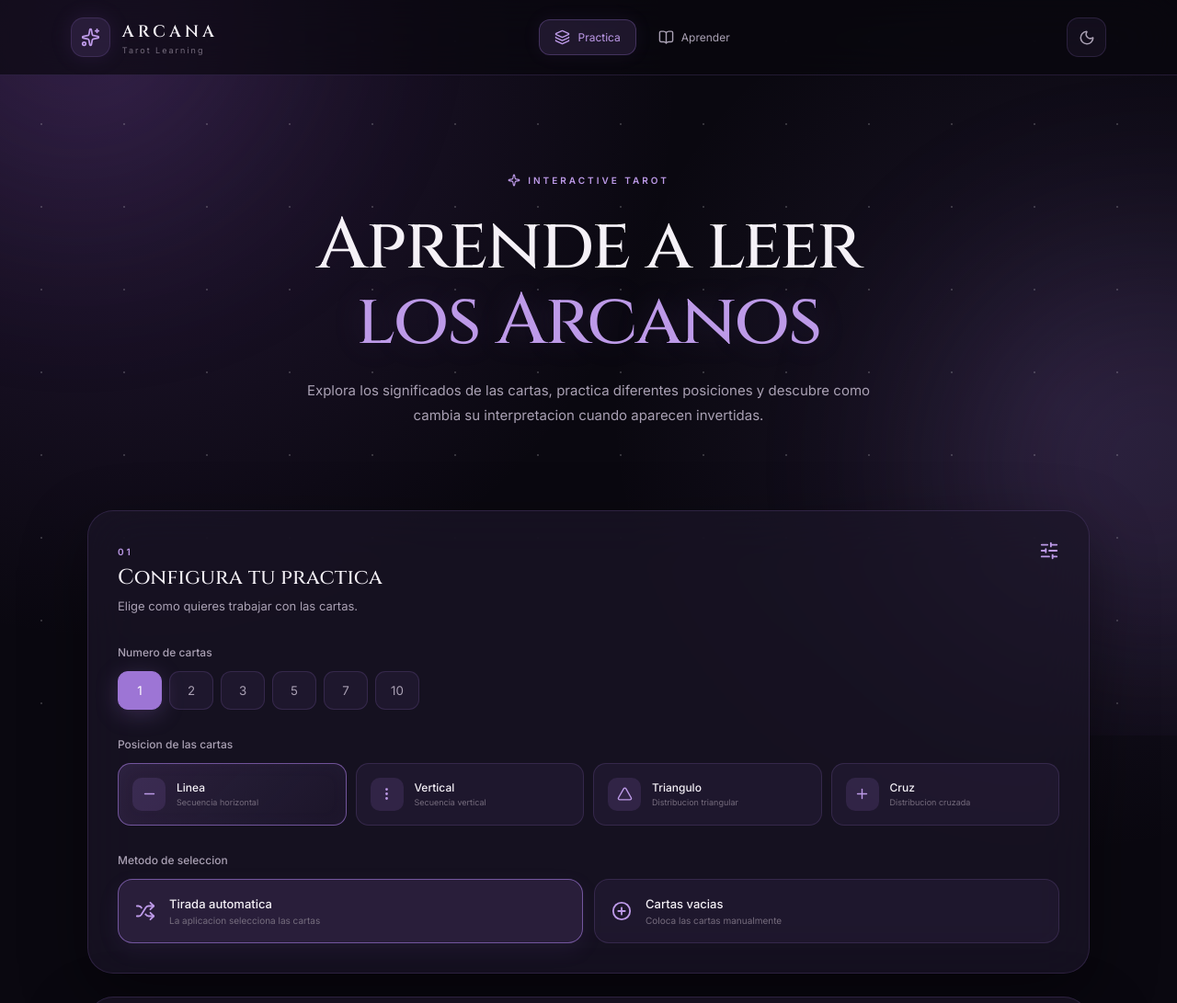
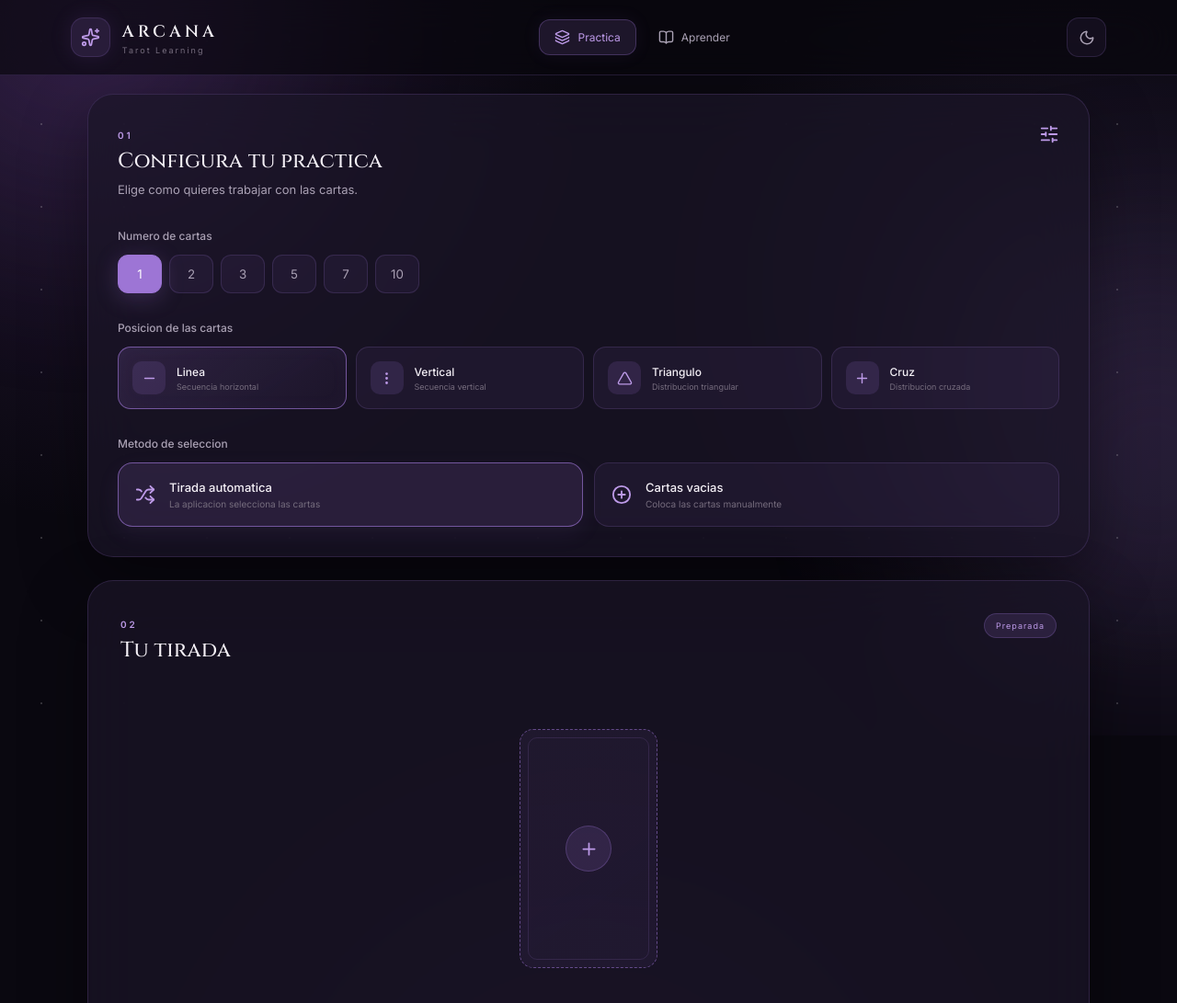
Before and after one commit to DREW2108/Arcana, a plain HTML site: page index.html in a window 1280 px wide. Shown: the top 1091 px of the page at 92% size. Drawn offline with nearby package versions, Linux system fonts and the light colour scheme; no server answers.

````diff
--- a/index.html
+++ b/index.html
@@ -1,13 +1,14 @@
+
 <!DOCTYPE html>
+<html lang="es">
 
-<html lang="es">
 <head>
     <meta charset="UTF-8">
     <meta name="viewport" content="width=device-width, initial-scale=1.0">
 
-
     <title>Arcana - Tarot Learning</title>
 
+    <!-- GOOGLE FONTS -->
     <link rel="preconnect" href="https://fonts.googleapis.com">
     <link rel="preconnect" href="https://fonts.gstatic.com" crossorigin>
 
@@ -16,21 +17,25 @@
         rel="stylesheet"
     >
 
+    <!-- LUCIDE -->
     <script src="https://unpkg.com/lucide@latest"></script>
 
+    <!-- CSS -->
     <link rel="stylesheet" href="css/style.css">
-
-
 </head>
 
 <body>
 
+    <!-- ============================= -->
+    <!-- BACKGROUND -->
+    <!-- ============================= -->
 
     <div class="background-effects">
         <div class="orb orb-one"></div>
         <div class="orb orb-two"></div>
         <div class="stars"></div>
     </div>
+
 
     <!-- ============================= -->
     <!-- TOPBAR -->
@@ -51,6 +56,7 @@
 
         </div>
 
+
         <nav class="main-nav">
 
             <button
@@ -61,6 +67,7 @@
                 <span>Practica</span>
             </button>
 
+
             <button
                 class="nav-button"
                 data-section="learn"
@@ -70,6 +77,7 @@
             </button>
 
         </nav>
+
 
         <button
             class="theme-button"
@@ -82,39 +90,12 @@
     </header>
 
 
-<main>
 
     <!-- ============================= -->
-    <!-- HERO -->
+    <!-- MAIN -->
     <!-- ============================= -->
 
-    <section
-        class="hero"
-        id="heroSection"
-    >
-
-        <div class="hero-content">
-
-            <span class="eyebrow">
-                <i data-lucide="sparkle"></i>
-                INTERACTIVE TAROT
-            </span>
-
-            <h2>
-                Aprende a leer
-                <span>los Arcanos</span>
-            </h2>
-
-            <p>
-                Explora los significados de las cartas,
-                practica diferentes posiciones y descubre
-                como cambia su interpretacion cuando
-                aparecen invertidas.
-            </p>
-
-        </div>
-
-    </section>
+    <main>
 
 
         <!-- ============================= -->
@@ -126,7 +107,9 @@
             id="practiceSection"
         >
 
+            <!-- ============================= -->
             <!-- CONFIGURACION -->
+            <!-- ============================= -->
 
             <div class="configuration-panel">
 
@@ -154,7 +137,9 @@
                 </div>
 
 
+                <!-- ============================= -->
                 <!-- NUMERO DE CARTAS -->
+                <!-- ============================= -->
 
                 <div class="config-group">
 
@@ -211,7 +196,10 @@
                 </div>
 
 
+
+                <!-- ============================= -->
                 <!-- POSICION -->
+                <!-- ============================= -->
 
                 <div class="config-group">
 
@@ -220,6 +208,9 @@
                     </label>
 
                     <div class="spread-options">
+
+
+                        <!-- LINEA -->
 
                         <button
                             class="spread-option active"
@@ -231,14 +222,22 @@
                             </div>
 
                             <div>
-                            <strong>Linea</strong>
+
+                                <strong>
+                                    Linea
+                                </strong>
+
                                 <span>
                                     Secuencia horizontal
                                 </span>
+
                             </div>
 
                         </button>
 
+
+
+                        <!-- VERTICAL -->
 
                         <button
                             class="spread-option"
@@ -250,14 +249,22 @@
                             </div>
 
                             <div>
-                            <strong>Vertical</strong>
+
+                                <strong>
+                                    Vertical
+                                </strong>
+
                                 <span>
                                     Secuencia vertical
                                 </span>
+
                             </div>
 
                         </button>
 
+
+
+                        <!-- TRIANGULO -->
 
                         <button
                             class="spread-option"
@@ -269,14 +276,22 @@
                             </div>
 
                             <div>
-                            <strong>Triangulo</strong>
+
+                                <strong>
+                                    Triangulo
+                                </strong>
+
                                 <span>
                                     Distribucion triangular
                                 </span>
+
                             </div>
 
                         </button>
 
+
+
+                        <!-- CRUZ -->
 
                         <button
                             class="spread-option"
@@ -288,10 +303,15 @@
                             </div>
 
                             <div>
-                            <strong>Cruz</strong>
+
+                                <strong>
+                                    Cruz
+                                </strong>
+
                                 <span>
                                     Distribucion cruzada
                                 </span>
+
                             </div>
 
                         </button>
@@ -301,7 +321,10 @@
                 </div>
 
 
+
+                <!-- ============================= -->
                 <!-- METODO DE SELECCION -->
+                <!-- ============================= -->
 
                 <div class="config-group">
 
@@ -310,6 +333,9 @@
                     </label>
 
                     <div class="selection-mode">
+
+
+                        <!-- AUTOMATICA -->
 
                         <button
                             class="selection-mode-option active"
@@ -333,6 +359,9 @@
 
                         </button>
 
+
+
+                        <!-- MANUAL -->
 
                         <button
                             class="selection-mode-option"
@@ -363,7 +392,10 @@
             </div>
 
 
+
+            <!-- ============================= -->
             <!-- AREA DE TIRADA -->
+            <!-- ============================= -->
 
             <div class="reading-area">
 
@@ -391,11 +423,23 @@
                 </div>
 
 
+
+                <!-- ============================= -->
+                <!-- CARTAS -->
+                <!-- ============================= -->
+
                 <div
                     class="cards-area spread-line"
                     id="cardsArea"
-            ></div>
+                >
 
+                </div>
+
+
+
+                <!-- ============================= -->
+                <!-- BOTONES -->
+                <!-- ============================= -->
 
                 <div class="reading-actions">
 
@@ -403,16 +447,27 @@
                         class="primary-button"
                         id="drawButton"
                     >
+
                         <i data-lucide="sparkles"></i>
-                    <span>Sacar cartas</span>
+
+                        <span>
+                            Sacar cartas
+                        </span>
+
                     </button>
+
 
                     <button
                         class="secondary-button"
                         id="resetButton"
                     >
+
                         <i data-lucide="rotate-ccw"></i>
-                    <span>Reiniciar</span>
+
+                        <span>
+                            Reiniciar
+                        </span>
+
                     </button>
 
                 </div>
@@ -420,6 +475,7 @@
             </div>
 
         </section>
+
 
 
         <!-- ============================= -->
@@ -441,10 +497,12 @@
 
                 </span>
 
+
                 <h2>
                     Explora los
                     <span>Arcanos</span>
                 </h2>
+
 
                 <p>
                     Estudia cada carta y descubre como
@@ -455,6 +513,11 @@
             </div>
 
 
+
+            <!-- ============================= -->
+            <!-- FILTROS -->
+            <!-- ============================= -->
+
             <div class="category-filters">
 
                 <button
@@ -464,12 +527,14 @@
                     Todas
                 </button>
 
+
                 <button
                     class="category-filter"
                     data-category="major"
                 >
                     Arcanos Mayores
                 </button>
+
 
                 <button
                     class="category-filter"
@@ -478,6 +543,7 @@
                     Bastos
                 </button>
 
+
                 <button
                     class="category-filter"
                     data-category="cups"
@@ -485,12 +551,14 @@
                     Copas
                 </button>
 
+
                 <button
                     class="category-filter"
                     data-category="swords"
                 >
                     Espadas
                 </button>
+
 
                 <button
                     class="category-filter"
@@ -502,18 +570,25 @@
             </div>
 
 
+
+            <!-- ============================= -->
+            <!-- CARTAS DE APRENDIZAJE -->
+            <!-- ============================= -->
+
             <div
                 class="learning-grid"
                 id="learningGrid"
-        ></div>
+            >
+            </div>
 
         </section>
 
     </main>
 
 
+
     <!-- ============================= -->
-<!-- MODAL SELECCION -->
+    <!-- MODAL SELECCION DE CARTA -->
     <!-- ============================= -->
 
     <div
@@ -522,6 +597,7 @@
     >
 
         <div class="card-modal">
+
 
             <div class="modal-header">
 
@@ -537,6 +613,7 @@
 
                 </div>
 
+
                 <button
                     class="close-modal"
                     id="closeModal"
@@ -547,6 +624,9 @@
 
             </div>
 
+
+
+            <!-- BUSCADOR -->
 
             <div class="modal-search">
 
@@ -562,14 +642,19 @@
             </div>
 
 
+
+            <!-- CARTAS -->
+
             <div
                 class="modal-cards"
                 id="modalCards"
-        ></div>
+            >
+            </div>
 
         </div>
 
     </div>
+
 
 
     <!-- ============================= -->
@@ -583,22 +668,33 @@
 
         <div class="detail-modal">
 
+
             <button
                 class="close-modal detail-close"
                 id="closeDetail"
                 aria-label="Cerrar"
             >
+
                 <i data-lucide="x"></i>
+
             </button>
 
+
+
+            <!-- CARTA -->
 
             <div
                 class="detail-card-container"
                 id="detailCardContainer"
-        ></div>
+            >
+            </div>
 
 
+
+            <!-- INFORMACION -->
+
             <div class="detail-information">
+
 
                 <span
                     class="card-category"
@@ -613,6 +709,9 @@
                 </h3>
 
 
+
+                <!-- SIGNIFICADOS -->
+
                 <div class="meaning-tabs">
 
                     <button
@@ -621,6 +720,7 @@
                     >
                         Normal
                     </button>
+
 
                     <button
                         class="meaning-tab"
@@ -632,14 +732,17 @@
                 </div>
 
 
+
                 <div
                     class="meaning-content"
                     id="meaningContent"
                 >
+
                     <p>
                         Selecciona una carta para conocer
                         su significado.
                     </p>
+
                 </div>
 
             </div>
@@ -649,8 +752,27 @@
     </div>
 
 
+
+    <!-- ============================= -->
+    <!-- JAVASCRIPT -->
+    <!-- ============================= -->
+
     <script src="js/script.js"></script>
-```
+
+
+    <!-- ============================= -->
+    <!-- LUCIDE -->
+    <!-- ============================= -->
+
+    <script>
+        document.addEventListener("DOMContentLoaded", function () {
+
+            if (typeof lucide !== "undefined") {
+                lucide.createIcons();
+            }
+
+        });
+    </script>
 
 </body>
 </html>
````
Lines whose indentation alone changed are shown as unchanged.
